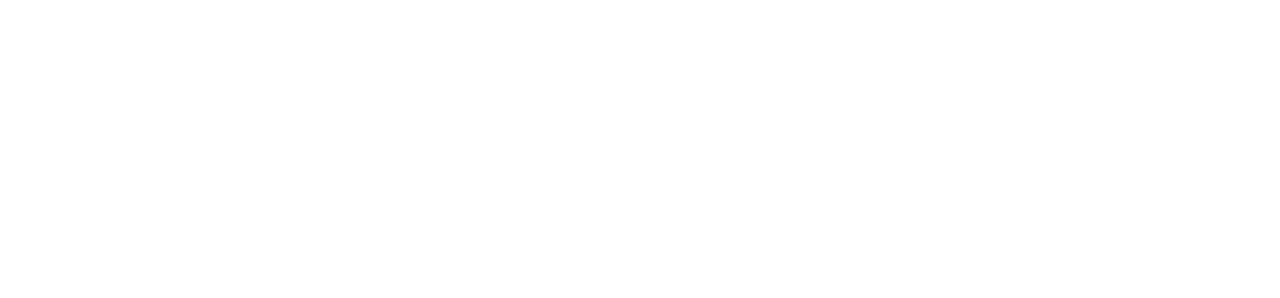
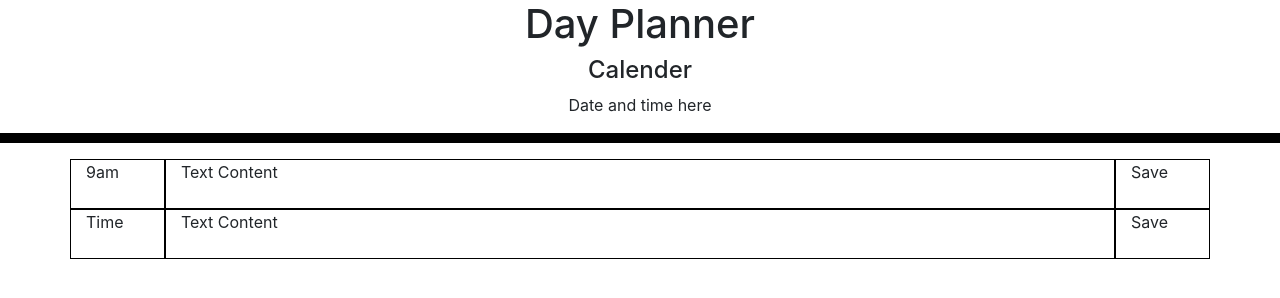
Before and after one commit to Keegawho198/Day-planner, a plain HTML site: page index.html in a window 1280 px wide. Drawn offline with nearby package versions, Linux system fonts and the light colour scheme.

Commit message:
Added basic look for the day-planner with basic CSS

```diff
--- a/index.html
+++ b/index.html
@@ -10,8 +10,35 @@
   <title>Day-Planner</title>
 </head>
 <body>
+ <h1>Day Planner</h1>
+  <h4>Calender</h4>
+  <p>Date and time here</p>
+  <hr class="new1">
+  <div class="container">
+    <div class="row">
+      <div class="col-1">
+        9am
+      </div>
+      <div class="col-10">
+        Text Content
+      </div>
+      <div class="col-1">
+        Save
+      </div>
+    </div>
+    <div class="row">
+      <div class="col-1">
+        Time
+      </div>
+      <div class="col-10">
+        Text Content
+      </div>
+      <div class="col-1">
+        Save
+      </div>
+    </div>
 
-
+  </div>
 
 </body>
 <script src="https://code.jquery.com/jquery-3.3.1.slim.min.js" integrity="sha384-q8i/X+965DzO0rT7abK41JStQIAqVgRVzpbzo5smXKp4YfRvH+8abtTE1Pi6jizo" crossorigin="anonymous"></script>
--- a/styles.css
+++ b/styles.css
@@ -0,0 +1,34 @@
+.row{
+    height: 50px;
+}
+
+.col-1{
+    border: 1px solid black;
+}
+
+.col-10{
+    border: 1px solid black;
+}
+
+h1{
+    text-align: center;
+}
+
+h4{
+    text-align: center;
+}
+
+p{
+    text-align: center;
+}
+
+hr.new1{
+    border: 5px solid black;
+}
+
+/* hr {
+    margin-top: 1rem;
+    margin-bottom: 1rem;
+    border: 1;
+    border-top: 1px solid rgba(0,0,0,.1);
+} */
```
